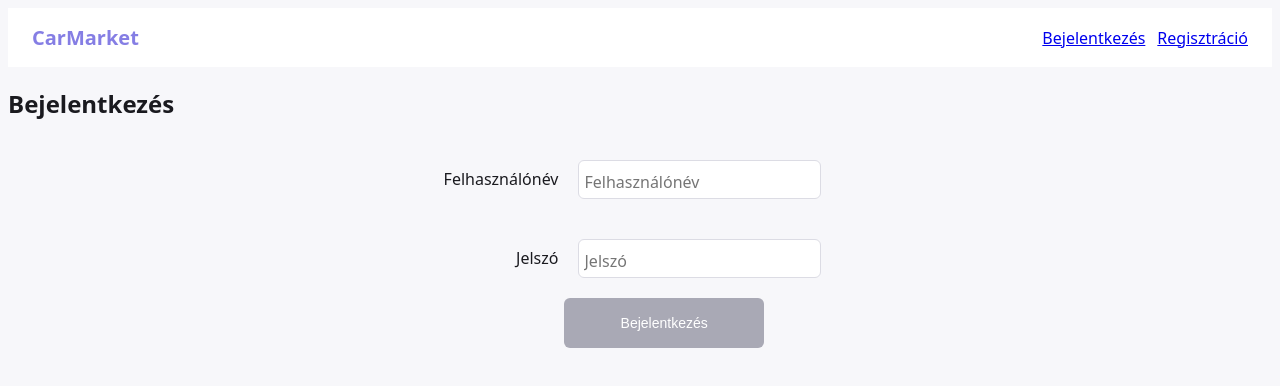
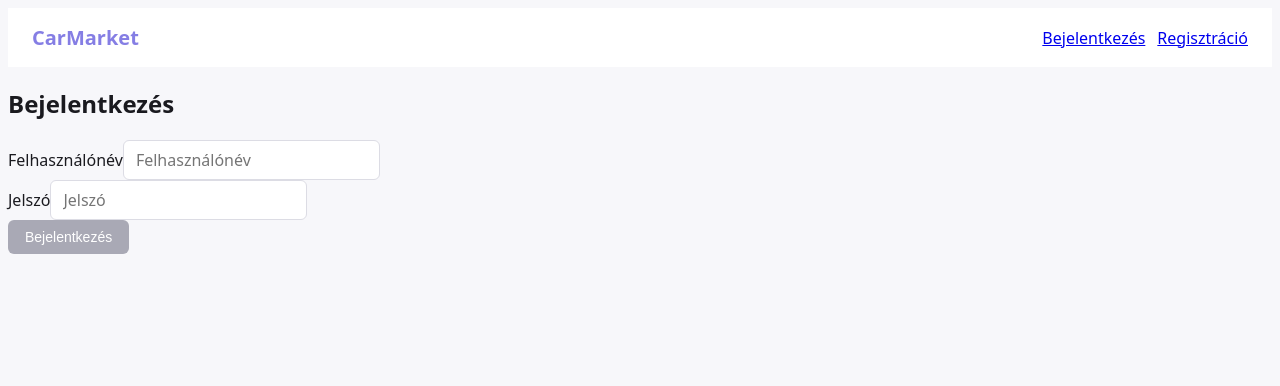
Before and after one commit to SuszterD/carmarket, an Angular app in the folder frontend/carmarket/: page /login in a window 1280 px wide. Shown: the top 386 px of the page. Built offline with nearby package versions, Linux system fonts and the light colour scheme.

Commit message:
refactor: remove global form rule

```diff
--- a/frontend/carmarket/src/styles.css
+++ b/frontend/carmarket/src/styles.css
@@ -88,48 +88,3 @@ textarea {
     background-color: var(--color-danger-hover);
   }
 }
-
-form {
-  width: 60%;
-  display: flex;
-  flex-direction: column;
-  align-items: center;
-  margin: auto;
-
-  .form-fields {
-    width: 100%;
-    display: flex;
-    flex-direction: column;
-    align-items: center;
-
-    .with-space {
-      margin: 20px;
-      padding: 5px;
-      padding-top: 10px;
-    }
-    .form-row {
-      display: flex;
-      align-items: center;
-    }
-    .form-row label {
-      width: 120px;
-      text-align: right;
-    }
-    .form-row textarea {
-      width: 400px;
-      height: 150px;
-      resize: none;
-    }
-  }
-  .form-buttons {
-    width: 20%;
-    display: flex;
-    flex-direction: row;
-    justify-content: space-evenly;
-  }
-
-  .form-buttons button[type='submit'] {
-    min-width: 200px;
-    min-height: 50px;
-  }
-}
```
